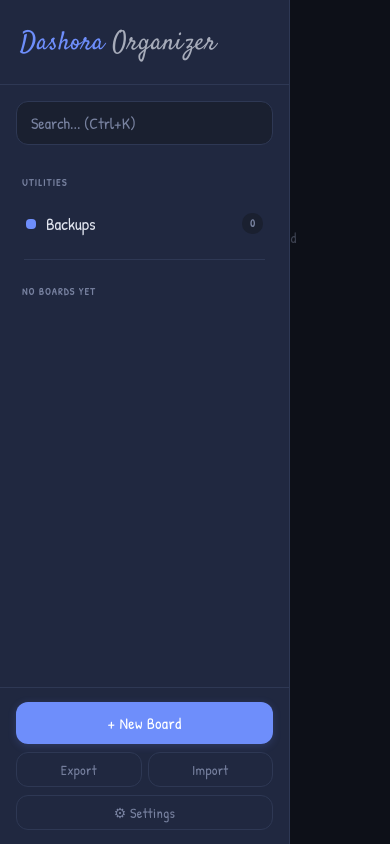
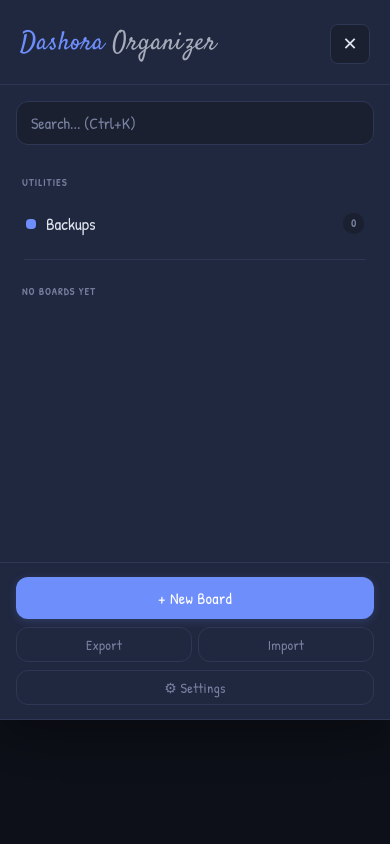
Before and after one commit to mohaidr/focus-board, a plain HTML site: page index.html in a window 390 px wide. Both pictures are taken after a click on the button "Open navigation menu". Drawn offline with nearby package versions, Linux system fonts and the light colour scheme.

Commit message:
Update the menu style on mobile and tablets to drop from the top instead of opening from the left

```diff
--- a/css/style.css
+++ b/css/style.css
@@ -64,6 +64,10 @@ body {
 .sidebar-brand {
   padding: 24px 20px 20px;
   border-bottom: 1px solid var(--border);
+  display: flex;
+  align-items: center;
+  justify-content: space-between;
+  gap: 14px;
 }
 .sidebar-brand h1 {
   font-family: 'Satisfy', cursive;
@@ -76,6 +80,27 @@ body {
   color: var(--text);
   font-weight: 400;
   opacity: 0.7;
+}
+
+.sidebar-close {
+  display: none;
+  width: 40px;
+  height: 40px;
+  align-items: center;
+  justify-content: center;
+  border: 1px solid var(--border);
+  border-radius: var(--radius-sm);
+  background: var(--bg);
+  color: var(--text);
+  font-family: inherit;
+  font-size: 18px;
+  line-height: 1;
+  cursor: pointer;
+  transition: background 0.15s, border-color 0.15s;
+}
+.sidebar-close:hover {
+  background: var(--surface-hover);
+  border-color: var(--accent);
 }
 
 .sidebar-search { padding: 16px 16px 8px; }
@@ -1473,15 +1498,35 @@ body {
 }
 .sidebar-toggle:hover { background: var(--surface-hover); }
 
-@media (max-width: 768px) {
+@media (max-width: 1024px) {
+  :root {
+    --sidebar-w: 0px;
+  }
+
   .sidebar {
     position: fixed;
-    left: -100%;
+    inset: 0 0 auto;
     z-index: 150;
-    transition: left 0.25s ease;
-    width: 290px;
-  }
-  .sidebar.open { left: 0; }
+    width: 100%;
+    min-width: 0;
+    height: min(88dvh, 720px);
+    max-height: 88vh;
+    border-right: 0;
+    border-bottom: 1px solid var(--border);
+    box-shadow: 0 18px 40px var(--shadow);
+    transform: translateY(-100%);
+    visibility: hidden;
+    pointer-events: none;
+    transition: transform 0.25s ease, visibility 0s linear 0.25s;
+  }
+  .sidebar.open {
+    transform: translateY(0);
+    visibility: visible;
+    pointer-events: auto;
+    transition-delay: 0s;
+  }
+  .sidebar-nav { min-height: 0; }
+  .sidebar-close { display: flex; }
   .sidebar-toggle { display: block; }
   .main-body { padding: 18px; }
   .main-header { padding: 18px 18px 0; }
@@ -1873,24 +1918,6 @@ body {
     font-size: 16px;
   }
 
-  /* Sidebar slides in from left on ultra-narrow */
-  .sidebar {
-    position: fixed;
-    left: -100%;
-    z-index: 150;
-    transition: left 0.25s ease;
-    width: 290px;
-  }
-  .sidebar.open {
-    left: 0;
-  }
-  .sidebar-overlay {
-    display: none;
-  }
-  .sidebar-overlay.open {
-    display: block;
-  }
-
   /* Main content takes full width */
   .main {
     height: 100vh;
--- a/index.html
+++ b/index.html
@@ -25,6 +25,7 @@
 <aside class="sidebar" id="sidebar">
   <div class="sidebar-brand">
     <h1>Dashora <span>Organizer</span></h1>
+    <button class="sidebar-close" type="button" aria-label="Close navigation menu" onclick="closeSidebar()">&#10005;</button>
   </div>
   <div class="sidebar-search">
     <input type="text" class="search-box" placeholder="Search... (Ctrl+K)" id="searchBox" oninput="onSearch()">
@@ -45,7 +46,7 @@
 <div class="main" id="main">
   <div class="main-header" id="mainHeader">
     <div class="main-header-left">
-      <button class="sidebar-toggle" onclick="toggleSidebar()">&#9776;</button>
+      <button class="sidebar-toggle" type="button" aria-label="Open navigation menu" aria-controls="sidebar" aria-expanded="false" onclick="toggleSidebar()">&#9776;</button>
     </div>
   </div>
   <div class="main-body" id="mainBody">
--- a/js/app.js
+++ b/js/app.js
@@ -920,7 +920,7 @@ function renderBackupTab() {
 
   header.innerHTML = `
     <div class="main-header-left">
-      <button class="sidebar-toggle" onclick="toggleSidebar()">&#9776;</button>
+      <button class="sidebar-toggle" type="button" aria-label="Open navigation menu" aria-controls="sidebar" aria-expanded="false" onclick="toggleSidebar()">&#9776;</button>
       <h2>Backups</h2>
       <span class="item-total">${backups.length} file${backups.length !== 1 ? 's' : ''} · ${protectedCount} protected</span>
     </div>
@@ -1236,7 +1236,7 @@ function renderMain() {
   // No section selected
   if (!activeSectionId) {
     header.innerHTML = `<div class="main-header-left">
-      <button class="sidebar-toggle" onclick="toggleSidebar()">&#9776;</button>
+      <button class="sidebar-toggle" type="button" aria-label="Open navigation menu" aria-controls="sidebar" aria-expanded="false" onclick="toggleSidebar()">&#9776;</button>
     </div>`;
     const hasSections = db.exec('SELECT COUNT(*) FROM sections')[0].values[0][0] > 0;
     if (hasSections) {
@@ -1263,7 +1263,7 @@ function renderMain() {
 
   header.innerHTML = `
     <div class="main-header-left">
-      <button class="sidebar-toggle" onclick="toggleSidebar()">&#9776;</button>
+      <button class="sidebar-toggle" type="button" aria-label="Open navigation menu" aria-controls="sidebar" aria-expanded="false" onclick="toggleSidebar()">&#9776;</button>
       <div class="section-color-big" style="background:${escAttr(scolor)}"></div>
       <h2>${esc(sname)}</h2>
       <span class="item-total">${total} item${total !== 1 ? 's' : ''}</span>
@@ -1766,12 +1766,20 @@ function toggleSidebar() {
   const overlay = document.getElementById('sidebarOverlay');
   const isOpen = sidebar.classList.toggle('open');
   if (overlay) overlay.classList.toggle('active', isOpen);
+  document.querySelectorAll('.sidebar-toggle').forEach(button => {
+    button.setAttribute('aria-expanded', String(isOpen));
+    button.setAttribute('aria-label', isOpen ? 'Close navigation menu' : 'Open navigation menu');
+  });
 }
 
 function closeSidebar() {
   document.getElementById('sidebar').classList.remove('open');
   const overlay = document.getElementById('sidebarOverlay');
   if (overlay) overlay.classList.remove('active');
+  document.querySelectorAll('.sidebar-toggle').forEach(button => {
+    button.setAttribute('aria-expanded', 'false');
+    button.setAttribute('aria-label', 'Open navigation menu');
+  });
 }
 
 
@@ -1972,7 +1980,7 @@ function renderSearchResults(term) {
 
   header.innerHTML = `
     <div class="main-header-left">
-      <button class="sidebar-toggle" onclick="toggleSidebar()">&#9776;</button>
+      <button class="sidebar-toggle" type="button" aria-label="Open navigation menu" aria-controls="sidebar" aria-expanded="false" onclick="toggleSidebar()">&#9776;</button>
       <h2>Search Results</h2>
       <span class="item-total">${rows.length} match${rows.length !== 1 ? 'es' : ''}</span>
     </div>`;
@@ -2993,6 +3001,7 @@ document.addEventListener('keydown', (e) => {
     const itemModal = document.getElementById('itemModal');
     if (itemModal.classList.contains('active')) { closeItemModal(); return; }
     document.querySelectorAll('.modal-overlay.active').forEach(m => m.classList.remove('active'));
+    closeSidebar();
   }
   if (e.ctrlKey && e.key === 'k') {
     e.preventDefault();
```
